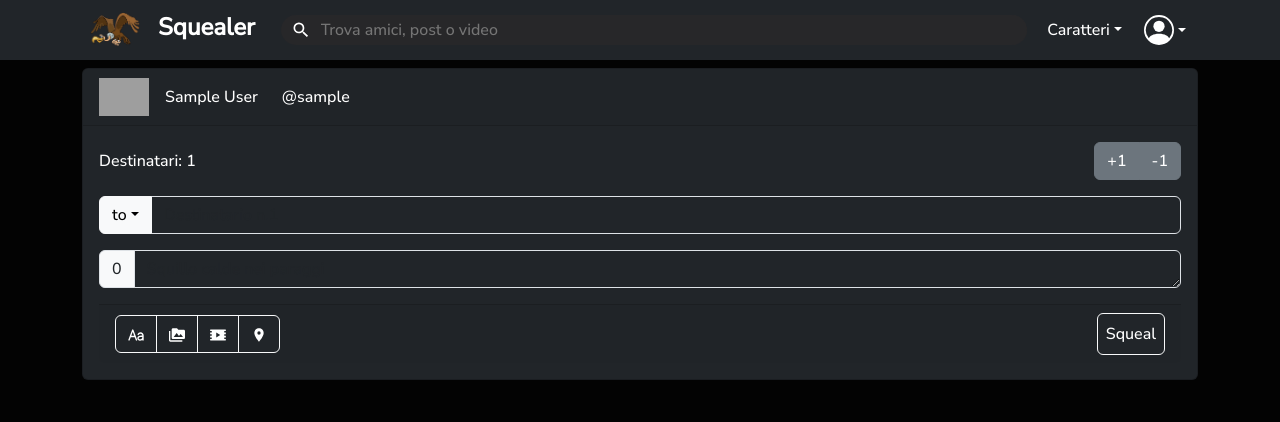
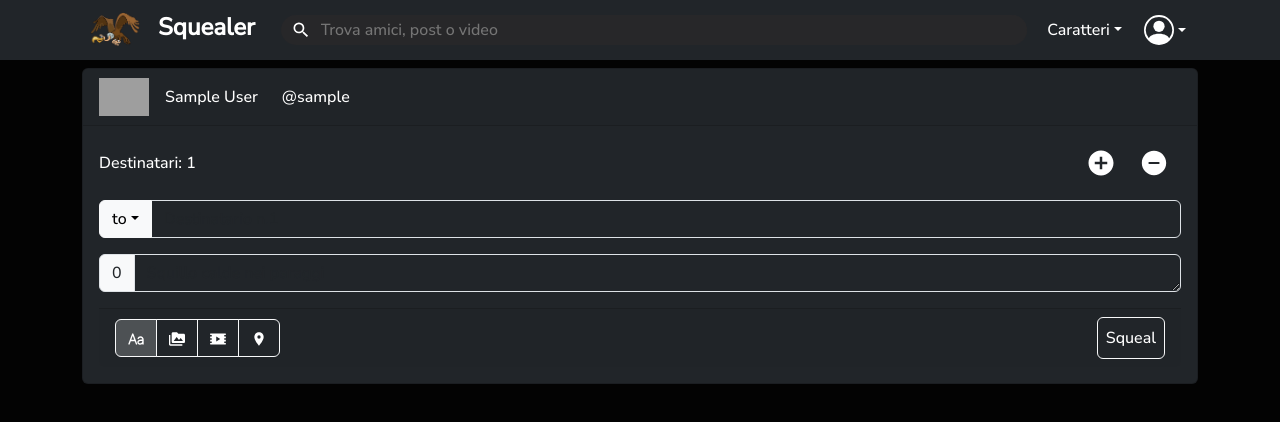
Before and after one commit to manTo16/Squealer, a React (Create React App) app in the folder app/: page /newPost in a window 1280 px wide. Shown: the top 422 px of the page. Built offline with nearby package versions, Linux system fonts and the light colour scheme; sample sign-in values are in the browser's storage; grey boxes are pictures that could not be loaded.

Commit message:
newpost add img & vid

```diff
--- a/app/src/components/Post/Post.tsx
+++ b/app/src/components/Post/Post.tsx
@@ -8,6 +8,7 @@ import axios from "axios"
 import { apiPostsURL } from "../../URLs"
 
 import { MutableRefObject, useEffect, useRef, useState } from "react"
+import { Stack } from "react-bootstrap"
 
 
 
@@ -82,16 +83,17 @@ export default function Post({postId = "defaultId"}: {postId?: string}) {
         <div className="post">
             <div className="postWrapper">
                 <div className="postTop">
-                    <div className="postTopLeft">
+                    <Stack direction="horizontal">
                         <img
-                            className="postProfileImg"
+                            width={35}
+                            className="rounded-circle"
                             src={propic}
                             alt=""
                         />
-                        <span className="postDisplayedName">{postData.postDisplayedName}</span>
-                        <span className="postUsername">{postData.postUsername}</span>
-                        <span className="postReceiverUsername">{postData.postReceivers[0] ?? "nullo"}</span>
-                    </div>
+                        <span className="p-2">{postData.postDisplayedName}</span>
+                        <span className="p-2 text-secondary">{postData.postUsername}</span>
+                        <span className="p-2">{postData.postReceivers[0] ?? "nullo"}</span>
+                    </Stack>
                     <div className="postTopRight">
                         <span className="postCharUsed">{postTextLength}</span>
                         <VDots />
--- /dev/null
+++ b/app/src/components/newPost/CardBody.tsx
@@ -0,0 +1,69 @@
+import React, { useState, ChangeEvent } from 'react';
+import InputGroup from 'react-bootstrap/InputGroup';
+import Form from 'react-bootstrap/Form';
+import Button from 'react-bootstrap/Button';
+
+interface CardBodyProps {
+    type: string;
+    onInputChange: (event: React.ChangeEvent<HTMLTextAreaElement>) => void; // Usa onInputChange invece di handleInputChange
+    charCount: number;
+    textLines: number;
+    Dchar: number;
+}
+
+export default function CardBody({
+    type,
+    onInputChange,
+    charCount,
+    textLines,
+    Dchar
+}: CardBodyProps) {
+    const [inputValue, setInputValue] = useState<string>(''); // Specifica il tipo string per inputValue
+
+    // const [charCount, setCharCount] = useState(0);
+
+    if (type === 'txt') {
+        return (
+            <InputGroup>
+                <InputGroup.Text>{charCount}</InputGroup.Text>
+                <Form.Control
+                    as="textarea"
+                    aria-label="With textarea"
+                    className="shareInput bg-dark text-white"
+                    placeholder="Squillo calde nei paraggi"
+                    onChange={onInputChange}
+                    rows={textLines}
+                    maxLength={Dchar}
+                />
+            </InputGroup>
+        );
+    } else if (type === 'img') {
+        return (
+            <Form.Group controlId="formFileMultiple" className="mb-3">
+                <Form.Label>Select Image(s)</Form.Label>
+                <Form.Control
+                    type="file"
+                    className="shareInput bg-dark text-white"
+                    multiple
+                    accept='image/*'
+                />
+                {/* <InputGroup.Text></InputGroup.Text> */}
+            </Form.Group>
+        );
+    } else if (type === 'mp4') {
+        return (
+            <Form.Group controlId="formFileMultiple" className="mb-3">
+                <Form.Label>Select Video(s)</Form.Label>
+                <Form.Control
+                    type="file"
+                    multiple
+                    accept="video/*" // Accetta solo file video MP4
+                />
+            </Form.Group>
+        );
+    } else if (type === 'gps') {
+        return null;
+    } else {
+        return null;
+    }
+}
--- /dev/null
+++ b/app/src/components/svg/AddSvg.tsx
@@ -0,0 +1,17 @@
+// icon:add-circle-fill | Remix Icon https://remixicon.com/ | Remix Design
+import * as React from "react";
+
+export default function Add(props: React.SVGProps<SVGSVGElement>) {
+  return (
+    <svg
+      viewBox="0 0 24 24"
+      fill="currentColor"
+      height="30"
+      width="30"
+      {...props}
+    >
+      <path fill="none" d="M0 0h24v24H0z" />
+      <path d="M12 22C6.477 22 2 17.523 2 12S6.477 2 12 2s10 4.477 10 10-4.477 10-10 10zm-1-11H7v2h4v4h2v-4h4v-2h-4V7h-2v4z" />
+    </svg>
+  );
+}
--- /dev/null
+++ b/app/src/components/svg/RemoveSvg.tsx
@@ -0,0 +1,16 @@
+// icon:remove-circle | Ionicons https://ionicons.com/ | Ionic Framework
+import * as React from "react";
+
+export default function Remove(props: React.SVGProps<SVGSVGElement>) {
+  return (
+    <svg
+      viewBox="0 0 512 512"
+      fill="currentColor"
+      height="30"
+      width="30"
+      {...props}
+    >
+      <path d="M256 48C141.31 48 48 141.31 48 256s93.31 208 208 208 208-93.31 208-208S370.69 48 256 48zm80 224H176a16 16 0 010-32h160a16 16 0 010 32z" />
+    </svg>
+  );
+}
--- a/app/src/pages/NewPost.tsx
+++ b/app/src/pages/NewPost.tsx
@@ -21,6 +21,11 @@ import Text from "@components/svg/TextSvg";
 import InputGroup from 'react-bootstrap/InputGroup';
 import Form from 'react-bootstrap/Form';
 import ButtonGroup from 'react-bootstrap/ButtonGroup';
+import Add from "@components/svg/AddSvg";
+import Remove from "@components/svg/RemoveSvg";
+import CardBody from "@components/newPost/CardBody";
+
+var cacca = "img";
 
 export default function NewPostPage() {
   const defaultValue = {}
@@ -133,15 +138,15 @@ export default function NewPostPage() {
                   <span>Destinatari: {nReceivers}</span>
                   <ButtonGroup className="ms-auto" aria-label="Basic example">
                     <Button
-                                            variant="secondary"
+                      className="btn-transparent"
                       disabled={nReceivers>100}
                       onClick={handleAddReceivers}>
-                                        +1</Button>
+                    <Add/></Button>
                     <Button
-                                            variant="secondary"
+                      className="btn-transparent"
                       disabled={nReceivers<1}
                       onClick={handleRemoveReceivers}>
-                                            -1</Button>
+                    <Remove/></Button>
                   </ButtonGroup>
                 </Stack>
               </Card.Text>
@@ -154,22 +159,18 @@ export default function NewPostPage() {
               ))}
 
               <Card.Text>
-                                <InputGroup>
-                                    <InputGroup.Text>{charCount}</InputGroup.Text>
-                                    <Form.Control
-                                        as="textarea"
-                                        aria-label="With textarea"
-                                        className="shareInput bg-dark text-white"
-                                        placeholder="Squillo calde nei paraggi"
-                                        onChange={handleInputChange}    // visualizza quanti caratteri sono stati inseriti
-                                        rows={textLines}    // QUESTA DA RIVEDERE!!!
-                                        maxLength={Dchar}               // sostituire coi caratteri giornalieri
+                <CardBody
+                  type="txt"
+                  onInputChange={handleInputChange} // Usa onInputChange invece di handleInputChange
+                  charCount={charCount}
+                  textLines={textLines}
+                  Dchar={Dchar}
                 />
-                                </InputGroup>
               </Card.Text>
+
               <CardFooter>
                 <Stack direction="horizontal" gap={3}>
-                                    <ToggleButtonGroup type="radio" name="options" defaultValue={0}>
+                  <ToggleButtonGroup type="radio" name="options" defaultValue={1}>
                     <ToggleButton className="btn btn-dark border-light" id="postType-Txt" value={1}><Text/></ToggleButton>
                     <ToggleButton className="btn btn-dark border-light" id="postType-Img" value={2}><Media/></ToggleButton>
                     <ToggleButton className="btn btn-dark border-light" id="postType-vid" value={3}><Video/></ToggleButton>
@@ -188,7 +189,4 @@ export default function NewPostPage() {
       </Row>
     </Container>
   )
-
-
-
 }
```
Also changed, not shown: app/src/components/svg/ProfileSvg.tsx (indentation only). Lines whose indentation alone changed are shown as unchanged.
